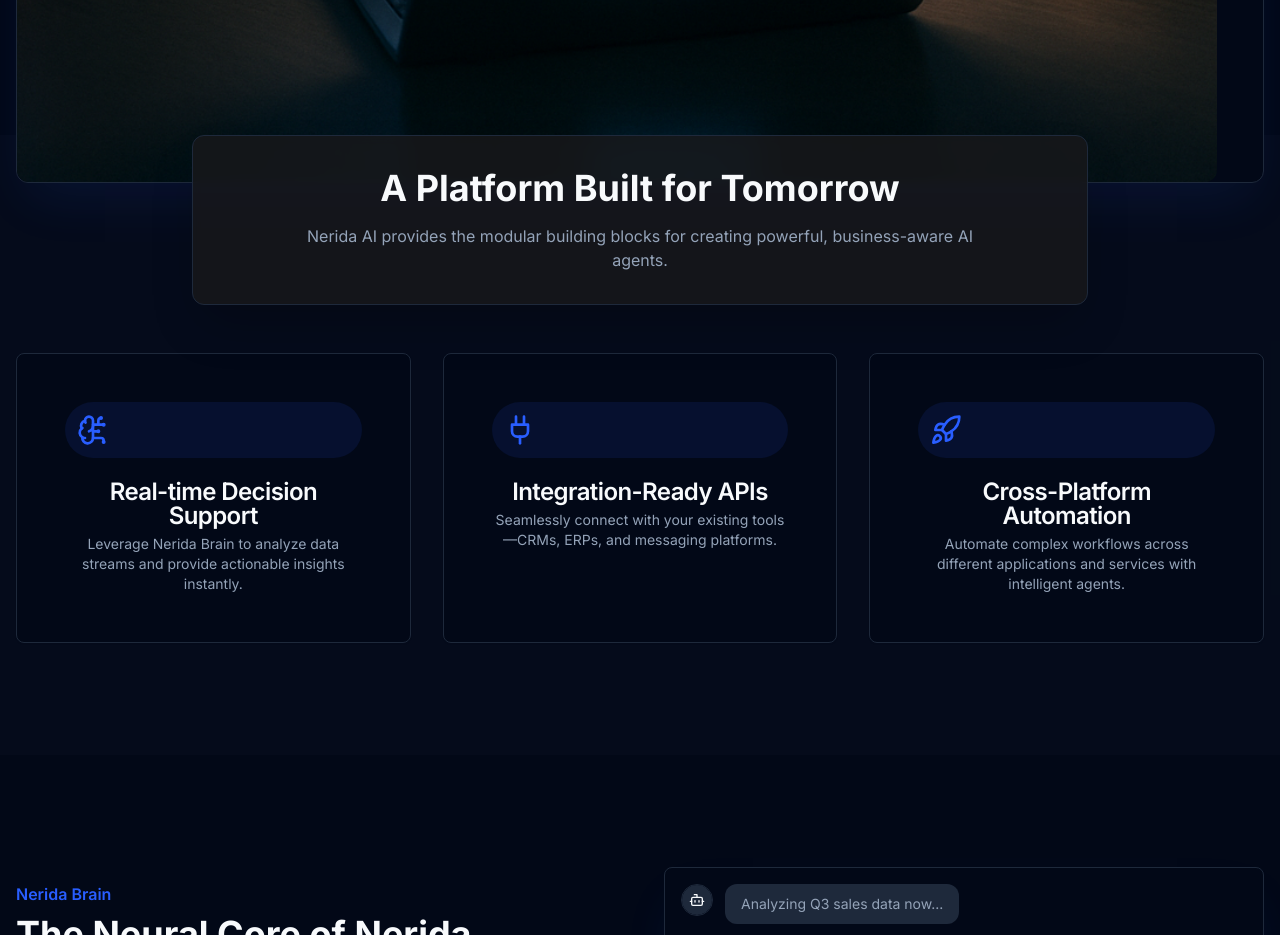
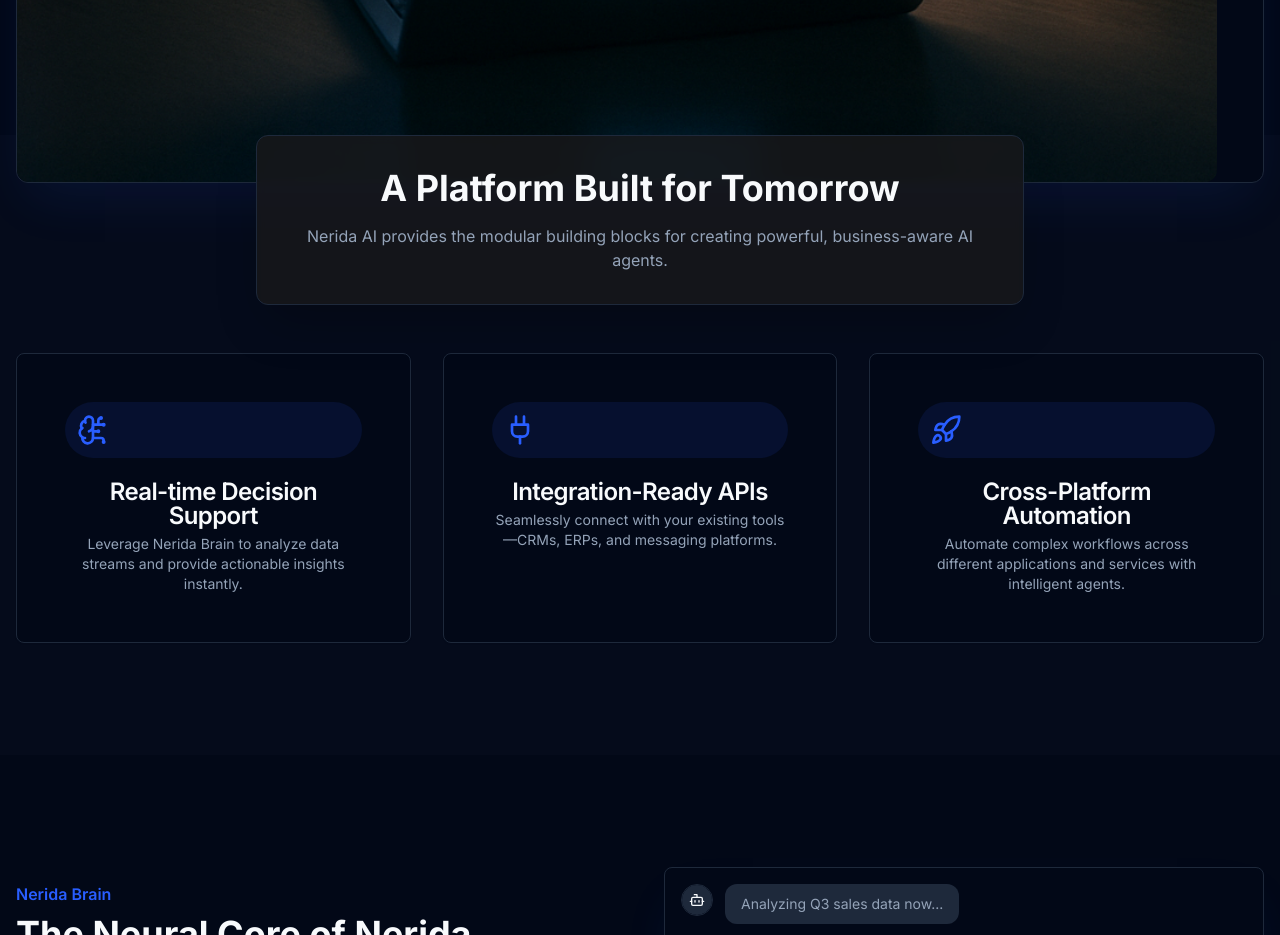
Before and after one commit to deno34/studio, a Next.js app: page / in a window 1280 px wide. Shown: the part 2200-3135 px from the top of the page. Built offline with nearby package versions, Linux system fonts and the light colour scheme; no server answers.

Commit message:
A Platform Built for Tomorrow Nerida AI provides the modular building bl

```diff
--- a/src/components/landing/platform-overview.tsx
+++ b/src/components/landing/platform-overview.tsx
@@ -23,7 +23,7 @@
   return (
     <section id="platform" className="pb-20 md:pb-28 bg-muted/50 dark:bg-muted/10">
       <div className="container max-w-7xl px-4">
-        <div className="text-center max-w-4xl mx-auto relative z-10 mt-[-6rem] md:mt-[-8rem] bg-background/80 dark:bg-zinc-900/80 backdrop-blur-sm p-8 rounded-xl shadow-2xl border">
+        <div className="text-center max-w-3xl mx-auto relative z-10 mt-[-6rem] md:mt-[-8rem] bg-background/80 dark:bg-zinc-900/80 backdrop-blur-sm p-8 rounded-xl shadow-2xl border">
           <h2 className="text-3xl md:text-4xl font-bold">A Platform Built for Tomorrow</h2>
           <p className="mt-4 max-w-2xl mx-auto text-muted-foreground">
             Nerida AI provides the modular building blocks for creating powerful, business-aware AI agents.
```
